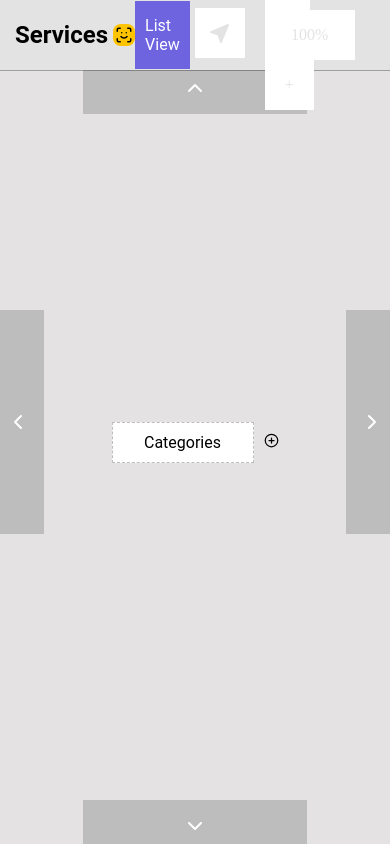
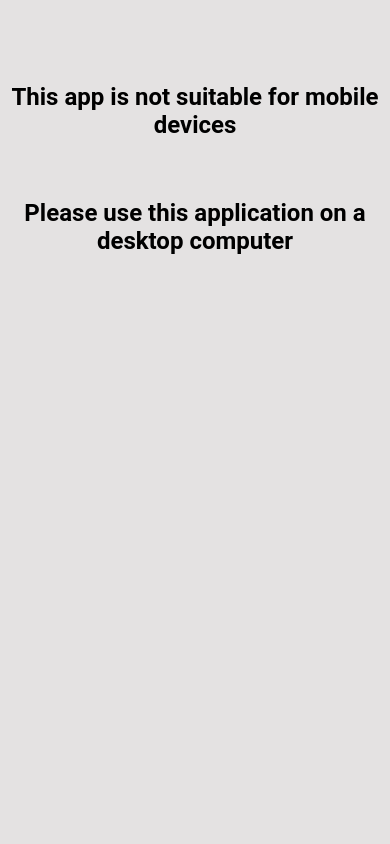
Before and after one commit to OleksiiAheiev/Block-diagram-maker, a React (Create React App) app: page / in a window 390 px wide. Built offline with nearby package versions, Linux system fonts and the light colour scheme.

Commit message:
feature/add-MobilePage

```diff
--- a/src/App.tsx
+++ b/src/App.tsx
@@ -1,18 +1,38 @@
-import React from "react";
+import React, { useEffect, useState } from "react";
 import "./App.scss";
 import Header from "./components/Header/Header";
-import MainPage from "./pages/MainPage";
+import MainPage from "./pages/MainPage/MainPage";
 import { ScaleProvider } from "./contexts/ScaleContext";
 import { PositionProvider } from "./contexts/PositionContext";
+import MobilePage from "./pages/MobilePage/MobilePage";
 
 function App() {
+  const [isMobile, setIsMobile] = useState(false);
+
+  useEffect(() => {
+    function handleResize() {
+      if (window.innerWidth <= 1024) {
+        setIsMobile(true);
+      } else {
+        setIsMobile(false);
+      }
+    }
+    handleResize();
+    window.addEventListener("resize", handleResize);
+    return () => window.removeEventListener("resize", handleResize);
+  }, []);
+
   return (
     <ScaleProvider>
       <PositionProvider>
-        <div className="wrapper">
-          <Header />
-          <MainPage />
-        </div>
+        {isMobile ? (
+          <MobilePage />
+        ) : (
+          <div className="wrapper">
+            <Header />
+            <MainPage />
+          </div>
+        )}
       </PositionProvider>
     </ScaleProvider>
   );
--- a/src/pages/MainPage.tsx
+++ b/src/pages/MainPage/MainPage.tsx
@@ -1,8 +1,8 @@
 import React from "react";
 import "./main-page.scss";
-import { Chevron } from "../components/icons";
-import DraggableBlock from "../components/DraggableBlock/DraggableBlock";
-import { usePositionContext } from "../contexts";
+import { Chevron } from "../../components/icons";
+import DraggableBlock from "../../components/DraggableBlock/DraggableBlock";
+import { usePositionContext } from "../../contexts";
 
 export default function MainPage() {
   const { moveBlockToCoordinates } = usePositionContext();
--- /dev/null
+++ b/src/pages/MobilePage/MobilePage.tsx
@@ -0,0 +1,13 @@
+import React from "react";
+import "./mobile-page.scss";
+
+export default function MobilePage() {
+  return (
+    <div className="mobile-page">
+      <div className="mobile-page__content">
+        <h2>This app is not suitable for mobile devices</h2>
+        <h2>Please use this application on a desktop computer</h2>
+      </div>
+    </div>
+  );
+}
--- /dev/null
+++ b/src/pages/MobilePage/mobile-page.scss
@@ -0,0 +1,15 @@
+.mobile-page {
+  position: absolute;
+  top: 20%;
+  left: 50%;
+  transform: translate(-50%, -50%);
+  text-align: center;
+  width: 100%;
+
+  &__content {
+    display: flex;
+    flex-direction: column;
+    text-align: center;
+    gap: 20px;
+  }
+}
```
Also changed, not shown: src/pages/MainPage/main-page.scss (renamed from src/pages/main-page.scss).
